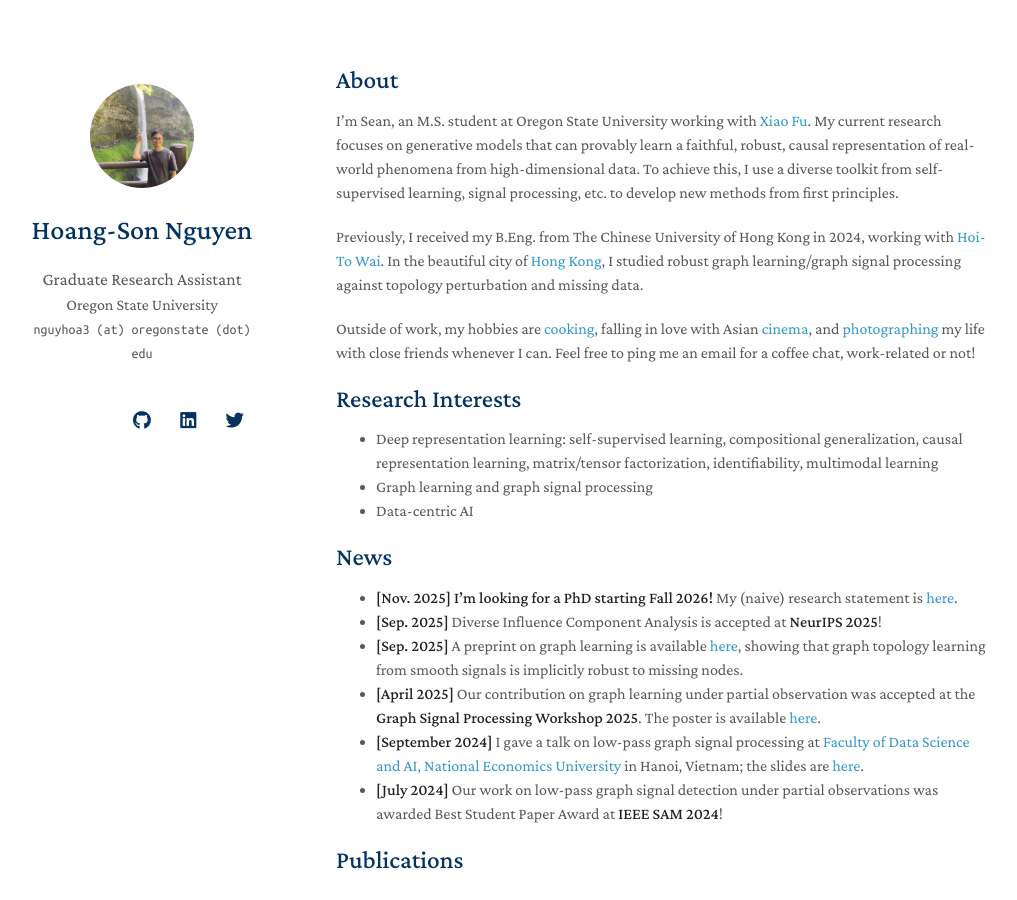
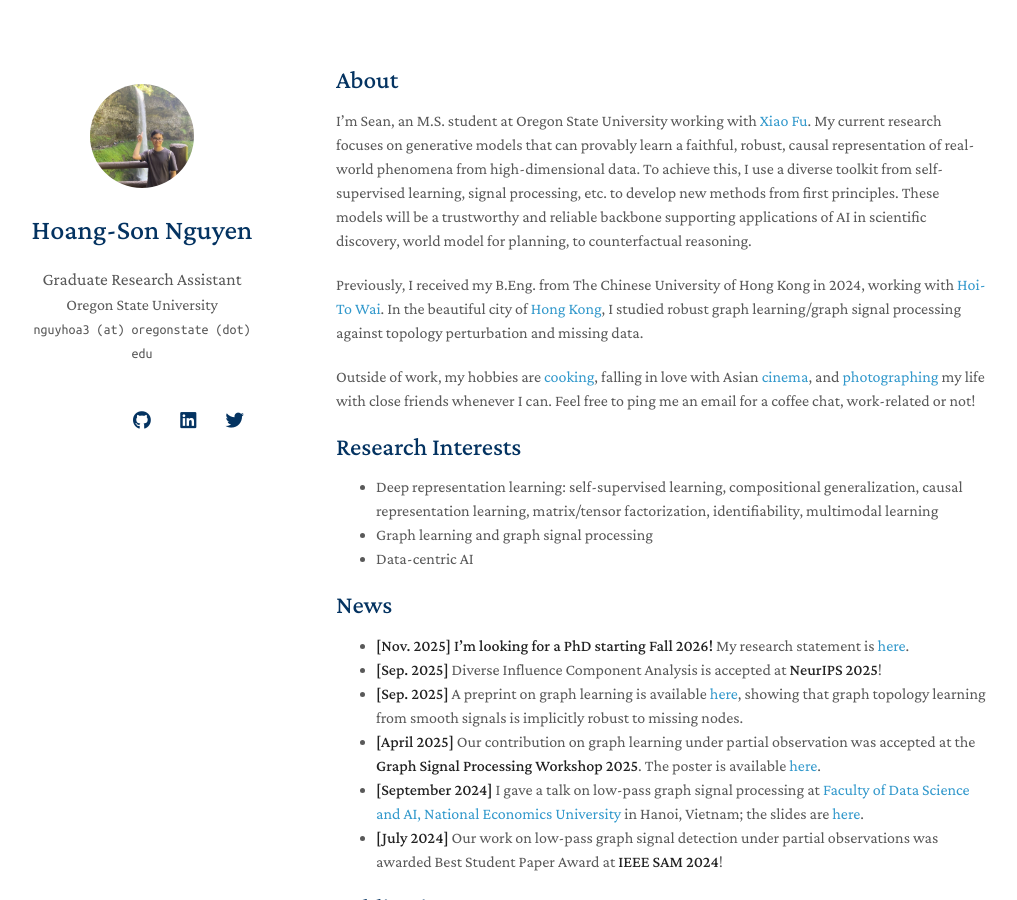
Before and after one commit to hsnguyen24/hsnguyen24.github.io, a Jekyll site: the page built from index.md, in a window 1280 px wide and 900 px high. Shown: the whole window, without its empty margins (134-1151 px from the left). Built offline with Jekyll 4.4.1, drawn with Linux system fonts in a browser that asks for light colours; nearby versions of some CDN libraries; a style sheet for code colours, icons or effects is not loaded; our own code applies the rules of GitHub Pages for plain Markdown files.

Commit message:
Update index.md

```diff
--- a/index.md
+++ b/index.md
@@ -4,7 +4,7 @@ layout: homepage
 
 ## About
 
-I'm Sean, an M.S. student at Oregon State University working with [Xiao Fu](https://web.engr.oregonstate.edu/~fuxia). My current research focuses on generative models that can provably learn a faithful, robust, causal representation of real-world phenomena from high-dimensional data. To achieve this, I use a diverse toolkit from self-supervised learning, signal processing, etc. to develop new methods from first principles.
+I'm Sean, an M.S. student at Oregon State University working with [Xiao Fu](https://web.engr.oregonstate.edu/~fuxia). My current research focuses on generative models that can provably learn a faithful, robust, causal representation of real-world phenomena from high-dimensional data. To achieve this, I use a diverse toolkit from self-supervised learning, signal processing, etc. to develop new methods from first principles. These models will be a trustworthy and reliable backbone supporting applications of AI in scientific discovery, world model for planning, to counterfactual reasoning.
 
 Previously, I received my B.Eng. from The Chinese University of Hong Kong in 2024, working with [Hoi-To Wai](https://www1.se.cuhk.edu.hk/~htwai). In the beautiful city of [Hong Kong](https://www.youtube.com/@BreathArtHongKongCityWalk), I studied robust graph learning/graph signal processing against topology perturbation and missing data.
 
@@ -16,7 +16,7 @@ Outside of work, my hobbies are [cooking](https://cookpad.com/vn/nguoi-su-dung/1
 - Data-centric AI
 
 ## News
-- **[Nov. 2025]** **I'm looking for a PhD starting Fall 2026!** My (naive) research statement is [here](./assets/files/phd_sop.pdf).
+- **[Nov. 2025]** **I'm looking for a PhD starting Fall 2026!** My research statement is [here](./assets/files/phd_sop.pdf).
 - **[Sep. 2025]** Diverse Influence Component Analysis is accepted at **NeurIPS 2025**!
 - **[Sep. 2025]** A preprint on graph learning is available [here](https://arxiv.org/abs/2509.14887), showing that graph topology learning from smooth signals is implicitly robust to missing nodes.
 - **[April 2025]** Our contribution on graph learning under partial observation was accepted at the **Graph Signal Processing Workshop 2025**. The poster is available [here](./assets/files/GSPW2025_Poster.pdf).
```
